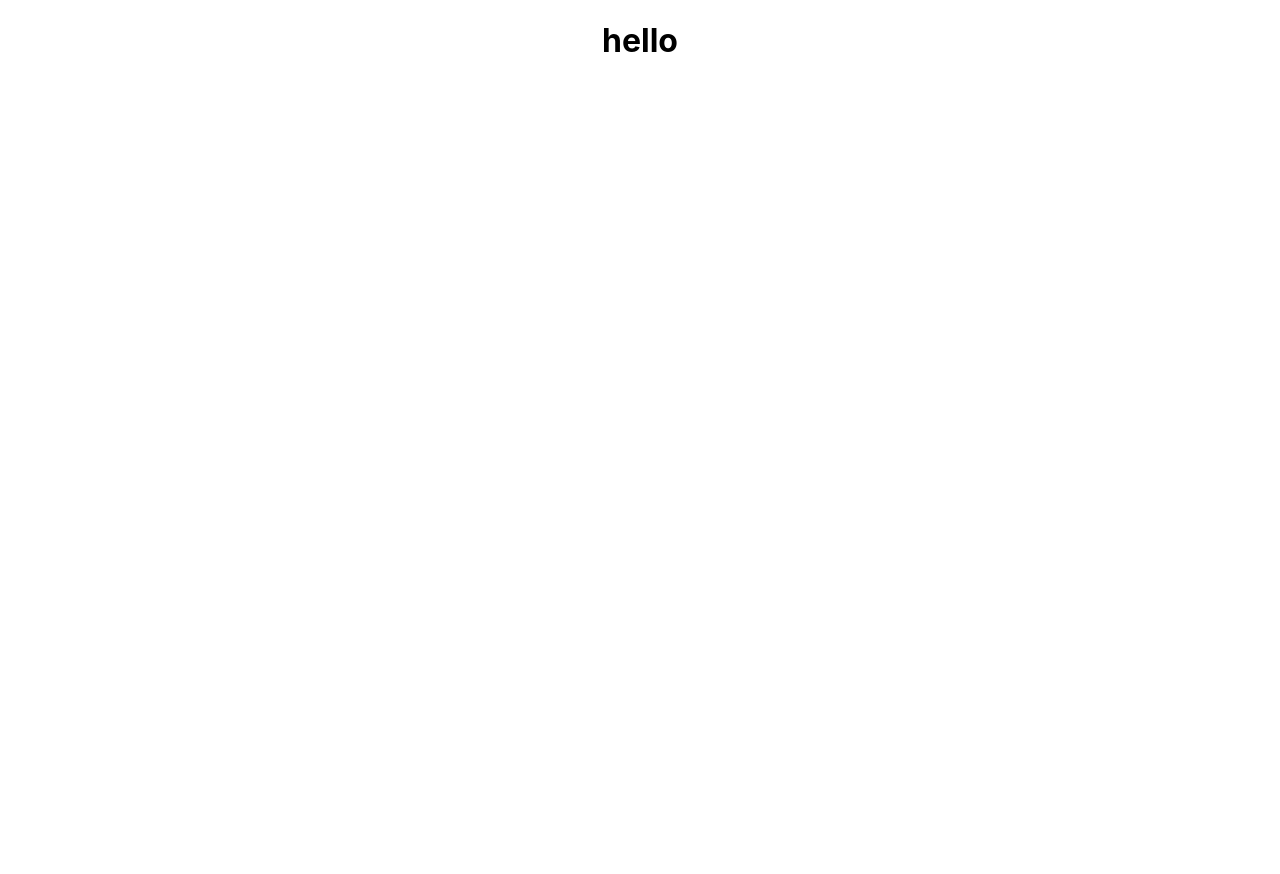
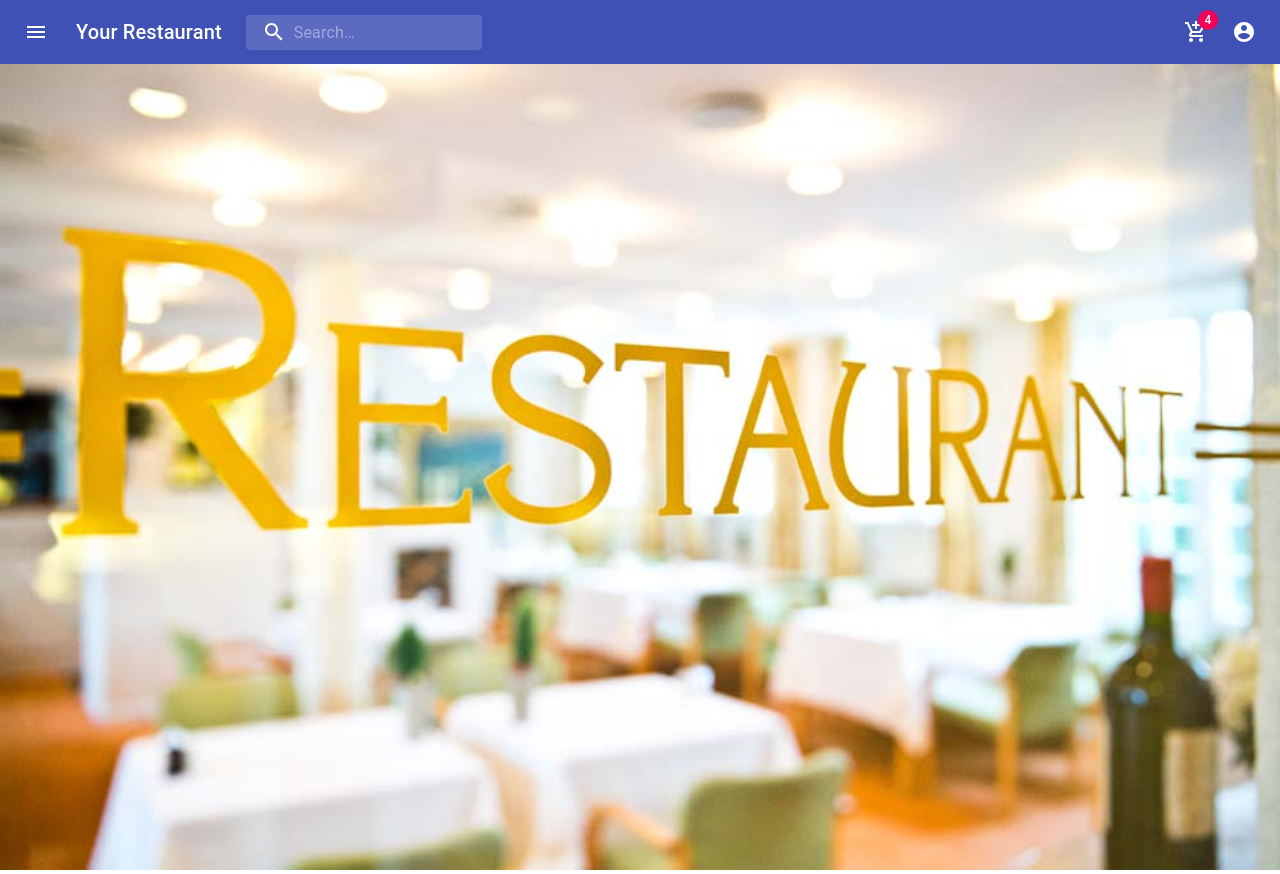
Before and after one commit to hieunugent/webForRestaurance, a React (Create React App) app: page / in a window 1280 px wide. Before the commit the page ends 800 px from the top, so only its background shows below. Built offline with nearby package versions, Linux system fonts and the light colour scheme.

Commit message:
add navbar/picTop

```diff
--- a/package.json
+++ b/package.json
@@ -3,6 +3,8 @@
   "version": "0.1.0",
   "private": true,
   "dependencies": {
+    "@material-ui/core": "^4.11.0",
+    "@material-ui/icons": "^4.9.1",
     "@testing-library/jest-dom": "^4.2.4",
     "@testing-library/react": "^9.5.0",
     "@testing-library/user-event": "^7.2.1",
--- a/src/App.js
+++ b/src/App.js
@@ -1,12 +1,14 @@
 import React from 'react';
 
 import './App.css';
-
+import NavBar from './components/Navbar'
+import Image1 from './components/topimage'
 function App() {
   return (
-    <div className="App">
-        <h1> hello</h1>
-    </div>
+    <>
+      <NavBar/>
+      <Image1/>
+    </>
   );
 }
 
--- a/src/components/navbar.jsx
+++ b/src/components/navbar.jsx
@@ -0,0 +1,222 @@
+import React from 'react';
+import { fade, makeStyles } from '@material-ui/core/styles';
+import AppBar from '@material-ui/core/AppBar';
+import Toolbar from '@material-ui/core/Toolbar';
+import IconButton from '@material-ui/core/IconButton';
+import Typography from '@material-ui/core/Typography';
+import InputBase from '@material-ui/core/InputBase';
+import Badge from '@material-ui/core/Badge';
+import MenuItem from '@material-ui/core/MenuItem';
+import Menu from '@material-ui/core/Menu';
+import MenuIcon from '@material-ui/icons/Menu';
+import SearchIcon from '@material-ui/icons/Search';
+import AccountCircle from '@material-ui/icons/AccountCircle';
+
+
+import MoreIcon from '@material-ui/icons/MoreVert';
+
+import AddShoppingCartIcon from "@material-ui/icons/AddShoppingCart";
+const useStyles = makeStyles((theme) => ({
+    grow: {
+        flexGrow: 1,
+    },
+    menuButton: {
+        marginRight: theme.spacing(2),
+    },
+    title: {
+        display: 'none',
+        [theme.breakpoints.up('sm')]: {
+            display: 'block',
+        },
+    },
+    search: {
+        position: 'relative',
+        borderRadius: theme.shape.borderRadius,
+        backgroundColor: fade(theme.palette.common.white, 0.15),
+        '&:hover': {
+            backgroundColor: fade(theme.palette.common.white, 0.25),
+        },
+        marginRight: theme.spacing(2),
+        marginLeft: 0,
+        width: '100%',
+        [theme.breakpoints.up('sm')]: {
+            marginLeft: theme.spacing(3),
+            width: 'auto',
+        },
+    },
+    searchIcon: {
+        padding: theme.spacing(0, 2),
+        height: '100%',
+        position: 'absolute',
+        pointerEvents: 'none',
+        display: 'flex',
+        alignItems: 'center',
+        justifyContent: 'center',
+    },
+    inputRoot: {
+        color: 'inherit',
+    },
+    inputInput: {
+        padding: theme.spacing(1, 1, 1, 0),
+        // vertical padding + font size from searchIcon
+        paddingLeft: `calc(1em + ${theme.spacing(4)}px)`,
+        transition: theme.transitions.create('width'),
+        width: '100%',
+        [theme.breakpoints.up('md')]: {
+            width: '20ch',
+        },
+    },
+    sectionDesktop: {
+        display: 'none',
+        [theme.breakpoints.up('md')]: {
+            display: 'flex',
+        },
+    },
+    sectionMobile: {
+        display: 'flex',
+        [theme.breakpoints.up('md')]: {
+            display: 'none',
+        },
+    },
+}));
+
+export default function Navbar() {
+    const classes = useStyles();
+    const [anchorEl, setAnchorEl] = React.useState(null);
+    const [mobileMoreAnchorEl, setMobileMoreAnchorEl] = React.useState(null);
+
+    const isMenuOpen = Boolean(anchorEl);
+    const isMobileMenuOpen = Boolean(mobileMoreAnchorEl);
+
+    const handleProfileMenuOpen = (event) => {
+        setAnchorEl(event.currentTarget);
+    };
+
+    const handleMobileMenuClose = () => {
+        setMobileMoreAnchorEl(null);
+    };
+
+    const handleMenuClose = () => {
+        setAnchorEl(null);
+        handleMobileMenuClose();
+    };
+
+    const handleMobileMenuOpen = (event) => {
+        setMobileMoreAnchorEl(event.currentTarget);
+    };
+
+    const menuId = 'primary-search-account-menu';
+    const renderMenu = (
+        <Menu
+            anchorEl={anchorEl}
+            anchorOrigin={{ vertical: 'top', horizontal: 'right' }}
+            id={menuId}
+            keepMounted
+            transformOrigin={{ vertical: 'top', horizontal: 'right' }}
+            open={isMenuOpen}
+            onClose={handleMenuClose}
+        >
+            <MenuItem onClick={handleMenuClose}>Profile</MenuItem>
+            <MenuItem onClick={handleMenuClose}>My account</MenuItem>
+        </Menu>
+    );
+
+    const mobileMenuId = 'primary-search-account-menu-mobile';
+    const renderMobileMenu = (
+      <Menu
+        anchorEl={mobileMoreAnchorEl}
+        anchorOrigin={{ vertical: "top", horizontal: "right" }}
+        id={mobileMenuId}
+        keepMounted
+        transformOrigin={{ vertical: "top", horizontal: "right" }}
+        open={isMobileMenuOpen}
+        onClose={handleMobileMenuClose}
+      >
+        <MenuItem>
+          <IconButton aria-label="show 4 new mails" color="inherit">
+            <Badge badgeContent={4} color="secondary">
+              <AddShoppingCartIcon />
+            </Badge>
+          </IconButton>
+          <p>Cart</p>
+        </MenuItem>
+
+        <MenuItem onClick={handleProfileMenuOpen}>
+          <IconButton
+            aria-label="account of current user"
+            aria-controls="primary-search-account-menu"
+            aria-haspopup="true"
+            color="inherit"
+          >
+            <AccountCircle />
+          </IconButton>
+          <p>Profile</p>
+        </MenuItem>
+      </Menu>
+    );
+
+    return (
+      <div className={classes.grow}>
+        <AppBar position="static">
+          <Toolbar>
+            <IconButton
+              edge="start"
+              className={classes.menuButton}
+              color="inherit"
+              aria-label="open drawer"
+            >
+              <MenuIcon />
+            </IconButton>
+            <Typography className={classes.title} variant="h6" noWrap>
+              Your Restaurant
+            </Typography>
+            <div className={classes.search}>
+              <div className={classes.searchIcon}>
+                <SearchIcon />
+              </div>
+              <InputBase
+                placeholder="Search…"
+                classes={{
+                  root: classes.inputRoot,
+                  input: classes.inputInput,
+                }}
+                inputProps={{ "aria-label": "search" }}
+              />
+            </div>
+            <div className={classes.grow} />
+            <div className={classes.sectionDesktop}>
+              <IconButton aria-label="show 4 new mails" color="inherit">
+                <Badge badgeContent={4} color="secondary">
+                  <AddShoppingCartIcon />
+                </Badge>
+              </IconButton>
+
+              <IconButton
+                edge="end"
+                aria-label="account of current user"
+                aria-controls={menuId}
+                aria-haspopup="true"
+                onClick={handleProfileMenuOpen}
+                color="inherit"
+              >
+                <AccountCircle />
+              </IconButton>
+            </div>
+            <div className={classes.sectionMobile}>
+              <IconButton
+                aria-label="show more"
+                aria-controls={mobileMenuId}
+                aria-haspopup="true"
+                onClick={handleMobileMenuOpen}
+                color="inherit"
+              >
+                <MoreIcon />
+              </IconButton>
+            </div>
+          </Toolbar>
+        </AppBar>
+        {renderMobileMenu}
+        {renderMenu}
+      </div>
+    );
+}
--- /dev/null
+++ b/src/components/topimage.jsx
@@ -0,0 +1,10 @@
+import React from 'react'
+import Image1 from './img/picture1.jpg'
+import "./views/main.css"
+export default function topimage() {
+    return (
+        <div>
+            <img className ="imageModify" src={Image1} alt="backgroundLogo"/>
+       </div>
+    )
+}
--- /dev/null
+++ b/src/components/views/main.css
@@ -0,0 +1,7 @@
+.imageModify{
+    margin-left: auto;
+    margin-right:auto;
+    width: 100%;
+    height: auto;
+    resize: inherit;
+}
```
Also changed, not shown: src/components/img/picture1.jpg (added), 1 other file (tests, documents, lock files or other folders).
